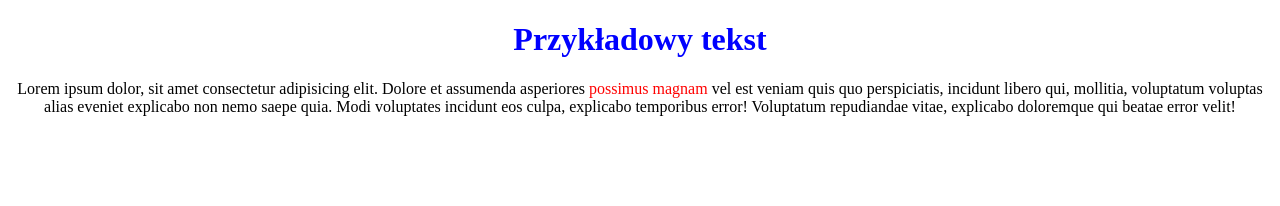
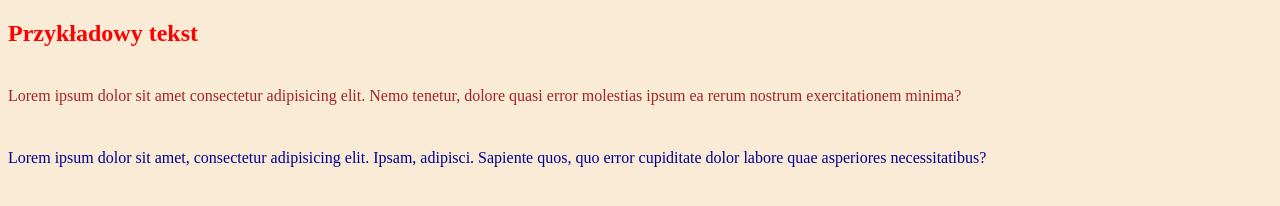
Before and after one commit to Mitensu/oneforall, a plain HTML site: page index.html in a window 1280 px wide. Drawn offline with Linux system fonts and the light colour scheme.

Commit message:
18-css-kolory

```diff
--- a/css/style.css
+++ b/css/style.css
@@ -1,10 +1,14 @@
+body{
+    background-color: #faebd6;
+}
 h1{
-    color: #0000ff;
-    text-align: center;
-}
-span{
     color: #ff0000;
+    margin-bottom: 40px;
 }
 p{
-    text-align: center;
+    margin-bottom: 10px;
+    color: #00008f;
 }
+h1 + p{
+    color: #a42423;
+}
--- a/index.html
+++ b/index.html
@@ -8,7 +8,10 @@
     <link rel="stylesheet" href="css/style.css">
 </head>
 <body>
-    <h1>Przykładowy tekst</h1>
-    <p>Lorem ipsum dolor, sit amet consectetur adipisicing elit. Dolore et assumenda asperiores <span>possimus magnam</span> vel est veniam quis quo perspiciatis, incidunt libero qui, mollitia, voluptatum voluptas alias eveniet explicabo non nemo saepe quia. Modi voluptates incidunt eos culpa, explicabo temporibus error! Voluptatum repudiandae vitae, explicabo doloremque qui beatae error velit!</p>
+    <section>
+        <h1>Przykładowy tekst</h1>
+        <p>Lorem ipsum dolor sit amet consectetur adipisicing elit. Nemo tenetur, dolore quasi error molestias ipsum ea rerum nostrum exercitationem minima?</p><br>
+        <p>Lorem ipsum dolor sit amet, consectetur adipisicing elit. Ipsam, adipisci. Sapiente quos, quo error cupiditate dolor labore quae asperiores necessitatibus?</p>
+    </section>
 </body>
 </html>
```
